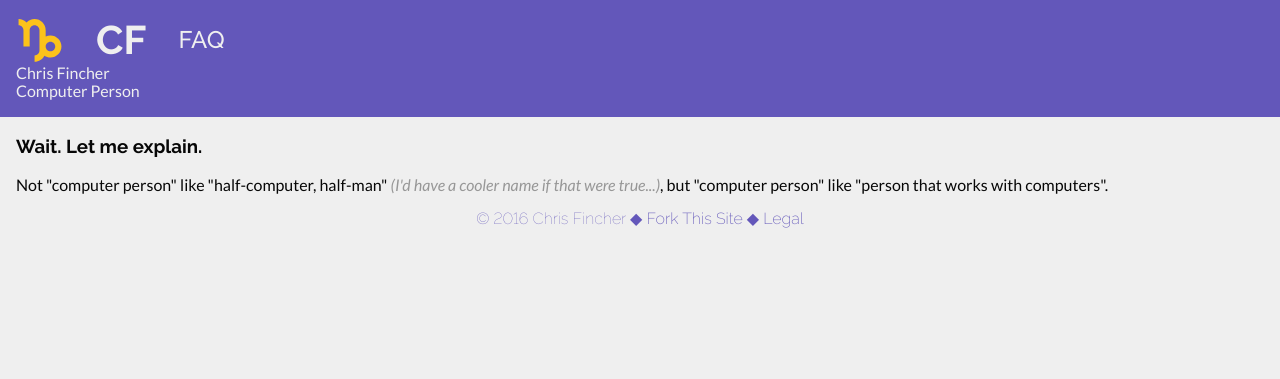
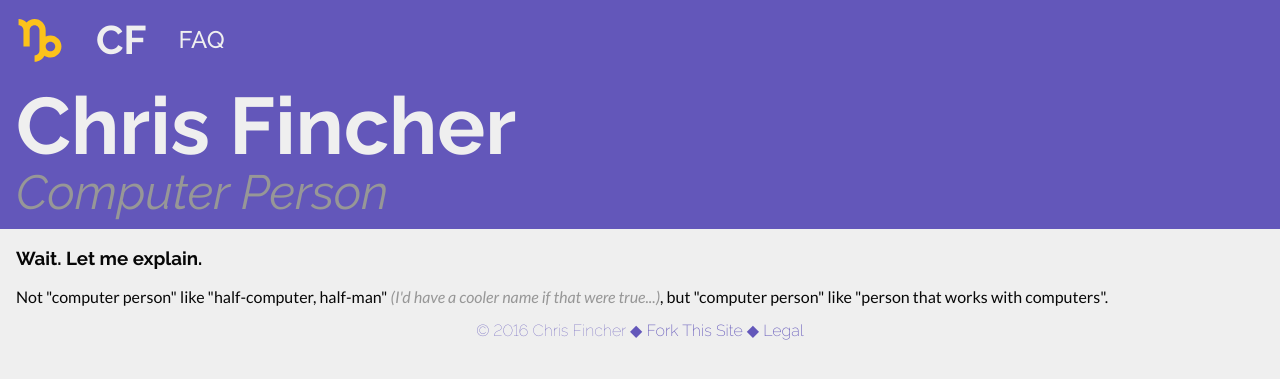
Before and after one commit to symbolboxer/symbolboxer.github.io, a Jekyll site: the page built from index.html, in a window 1280 px wide. Shown: the top 379 px of the page. Built offline with Jekyll 4.4.1, drawn with Linux system fonts in a browser that asks for light colours; nearby versions of some CDN libraries.

Commit message:
Format title/subtite

```diff
--- a/_sass/_common.scss
+++ b/_sass/_common.scss
@@ -1,8 +1,9 @@
-@import 'http://fonts.googleapis.com/css?family=Lato:400,400i,500,700,800|Raleway:100,200,400,500,700,800&subset=all';
+@import 'http://fonts.googleapis.com/css?family=Lato:400,400i,500,700,800|Raleway:100,200,400i,500,700,800&subset=all';
 
 // Colors!
 $purple: #6357BA;
 $eshell: #EFEFEF;
+$subtle: #979797;
 $blue: #3454D1;
 $black: #070707;
 $teal: #34D1BF;  // Actually it's more of a turquoise
--- a/css/default.scss
+++ b/css/default.scss
@@ -18,6 +18,7 @@ a {
 	padding: 1rem;
 	background-color: $purple;
 	color: $eshell;
+	font-family: $h-stack;
 }
 
 .navbar {
@@ -25,7 +26,6 @@ a {
 	display: flex;
 	align-items: center;
 	font-size: 1.5rem;
-	font-family: $h-stack;
 
 	a {
 		margin-left: 2rem;
@@ -46,13 +46,27 @@ a {
 	font-weight: 700;
 }
 
+.title {
+	margin-top: 1rem;
+	font-size: 5rem;
+	font-weight: 700;
+	color: $eshell;
+}
+
+.subtitle {
+	font-size: 3rem;
+	color: $subtle;
+	font-style: italic;
+	line-height: 85%;
+}
+
 .content {
 	margin-left: 1rem;
 	margin-right: 1rem;
 }
 
 .aside {
-	color: #979797;
+	color: $subtle;
 	font-style: italic;
 }
 
```
